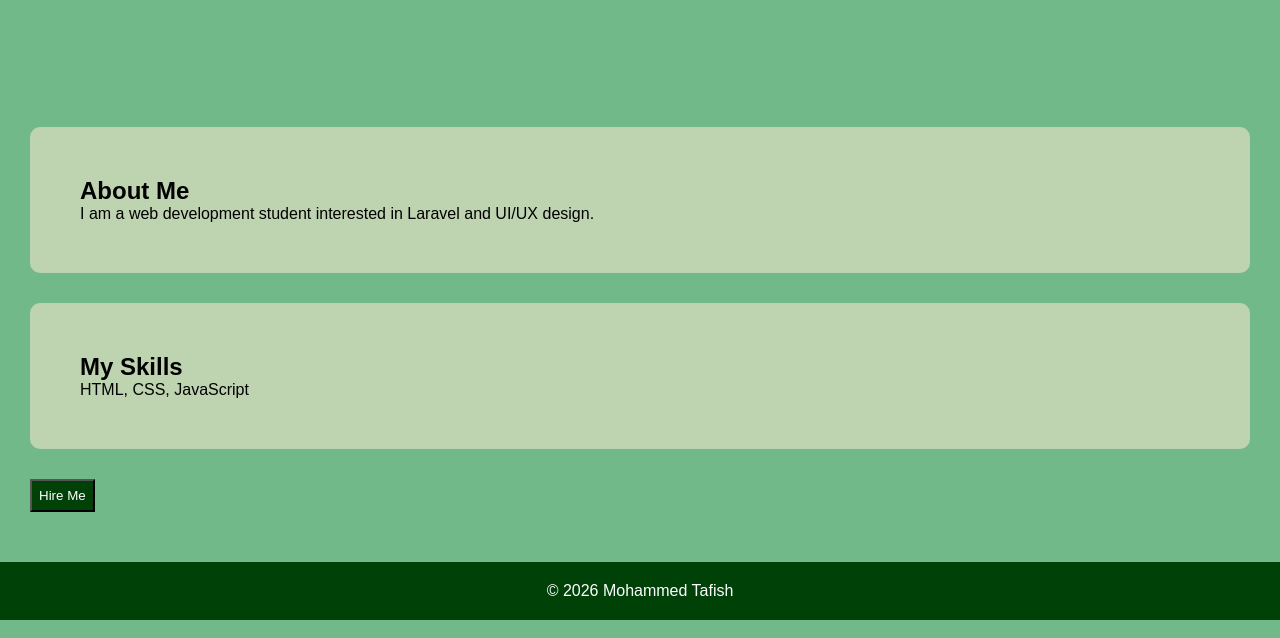
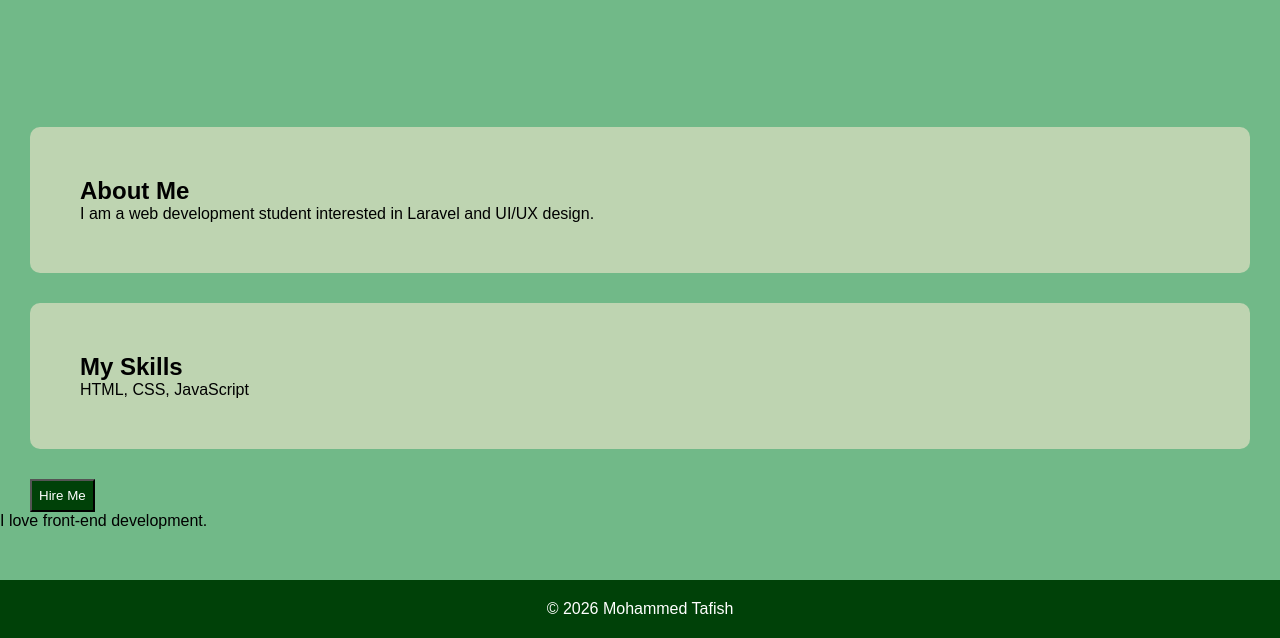
Before and after one commit to MohammedTafish/github-training-project, a plain HTML site: page index.html in a window 1280 px wide. Shown: the part 264-902 px from the top of the page. Drawn offline with Linux system fonts and the light colour scheme.

Commit message:
Final branch updated

```diff
--- a/index.html
+++ b/index.html
@@ -1,11 +1,13 @@
 <!DOCTYPE html>
 <html lang="en">
+
 <head>
     <meta charset="UTF-8">
     <meta name="viewport" content="width=device-width, initial-scale=1.0">
     <title>My Training Project</title>
     <link rel="stylesheet" href="style.css">
 </head>
+
 <body>
 
     <nav>
@@ -37,12 +39,14 @@
     <section class="skills">
         <h2>My Skills</h2>
         <p>HTML, CSS, JavaScript</p>
-     </section>
-     <button>Hire Me</button>
+    </section>
+    <button>Hire Me</button>
+    <p>I love front-end development.</p>
 
     <footer>
         <p>© 2026 Mohammed Tafish</p>
     </footer>
 
 </body>
+
 </html>
```
